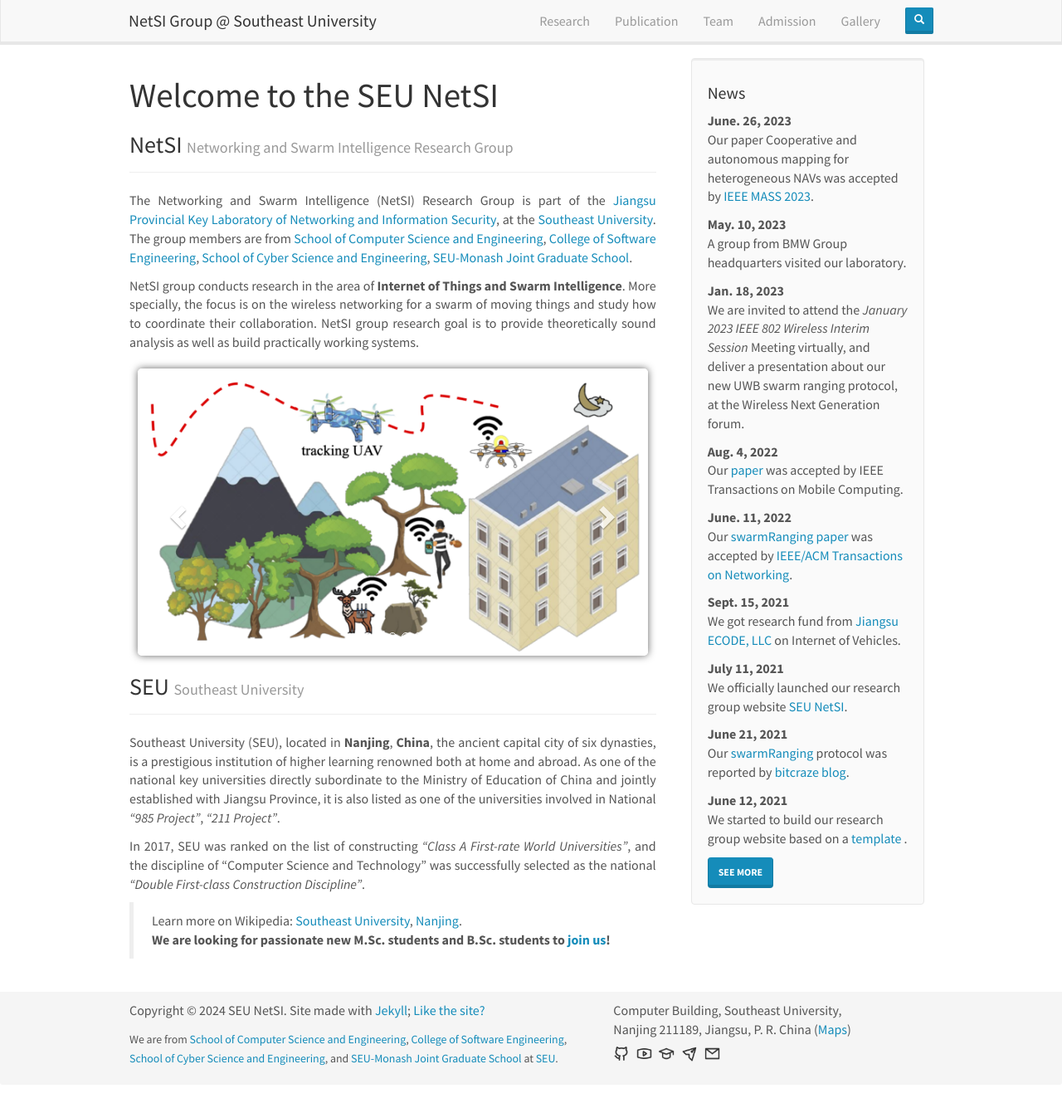
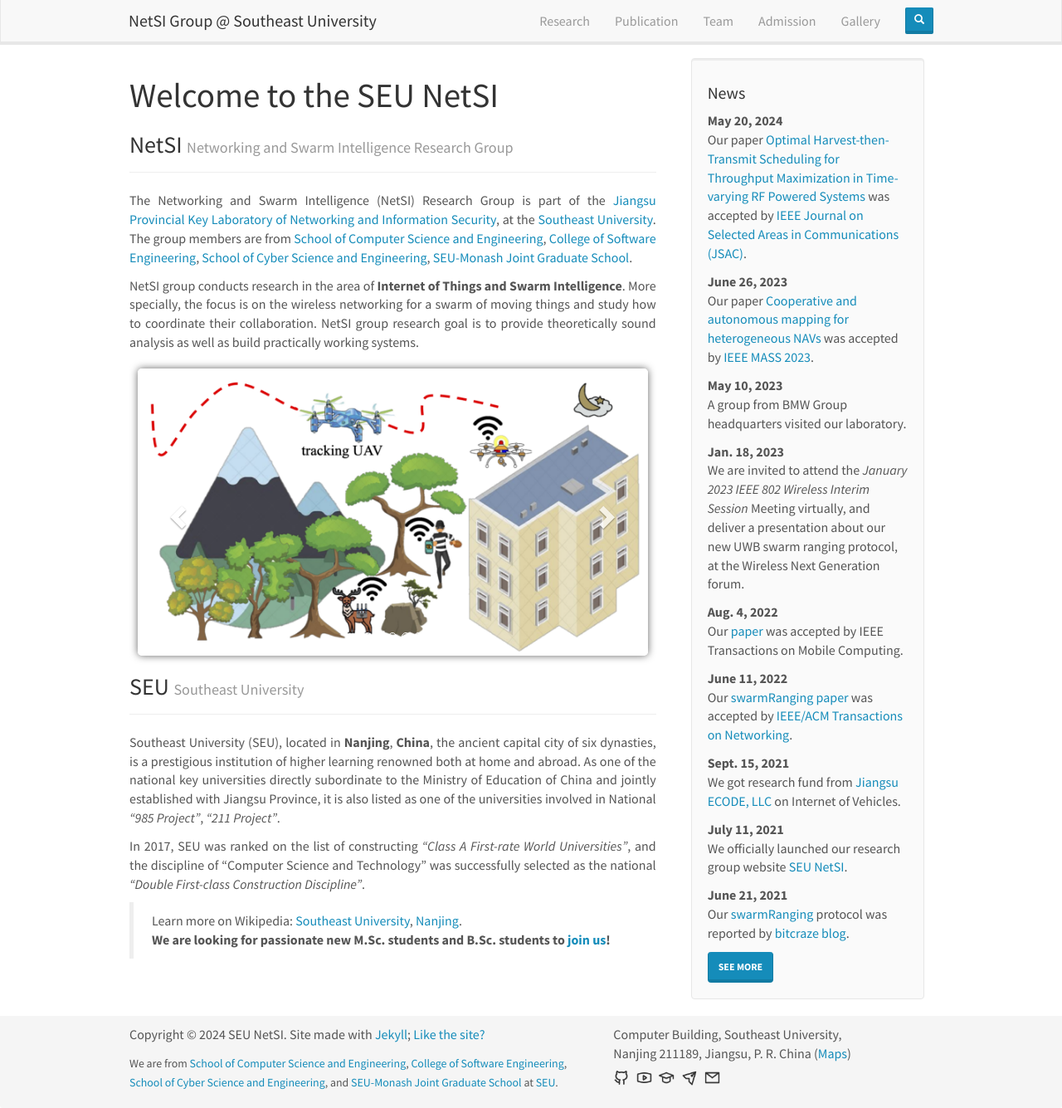
Before and after one commit to SEU-NetSI/seu-netsi.github.io, a Jekyll site: the page built from _pages/home.md, in a window 1280 px wide and 1335 px high. Shown: the whole window at 83% size. Built offline with Jekyll 4.4.1, drawn with Linux system fonts in a browser that asks for light colours; nearby versions of some CDN libraries.

Commit message:
update news

```diff
--- a/_data/news.yml
+++ b/_data/news.yml
@@ -1,7 +1,10 @@
-- date: June. 26, 2023
-  headline: "Our paper Cooperative and autonomous mapping for heterogeneous NAVs was accepted by <a href='https://ieeemass2023.github.io/ieeemass2023/' target='_blank'>IEEE MASS 2023</a>."
+- date: May 20, 2024
+  headline: "Our paper <a href='https://fengshan.seu-netsi.net/papers/SLJCWLD-JSAC24-extended.pdf' target='_blank'>Optimal Harvest-then-Transmit Scheduling for Throughput Maximization in Time-varying RF Powered Systems</a> was accepted by <a href='https://www.comsoc.org/publications/journals/ieee-jsac' target='_blank'>IEEE Journal on Selected Areas in Communications (JSAC)</a>."
 
-- date: May. 10, 2023
+- date: June 26, 2023
+  headline: "Our paper <a href='https://fengshan.seu-netsi.net/papers/XOYZSWL-MASS23p.pdf' target='_blank'>Cooperative and autonomous mapping for heterogeneous NAVs</a> was accepted by <a href='https://ieeemass2023.github.io/ieeemass2023/' target='_blank'>IEEE MASS 2023</a>."
+
+- date: May 10, 2023
   headline: "A group from BMW Group headquarters visited our laboratory."
 
 - date: Jan. 18, 2023
@@ -10,7 +13,7 @@
 - date: Aug. 4, 2022
   headline: "Our <a href='https://fengshan.seu-netsi.net/papers/SHXDLW-TMC22p.pdf' target='_blank'>paper</a> was accepted by IEEE Transactions on Mobile Computing."
 
-- date: June. 11, 2022
+- date: June 11, 2022
   headline: "Our <a href='https://fengshan.seu-netsi.net/papers/SHZLWL-TON22.pdf' target='_blank'>swarmRanging paper</a> was accepted by <a href='http://www.ieee-acm-ton.org' target='_blank'>IEEE/ACM Transactions on Networking</a>."
 
 - date: Sept. 15, 2021
```
